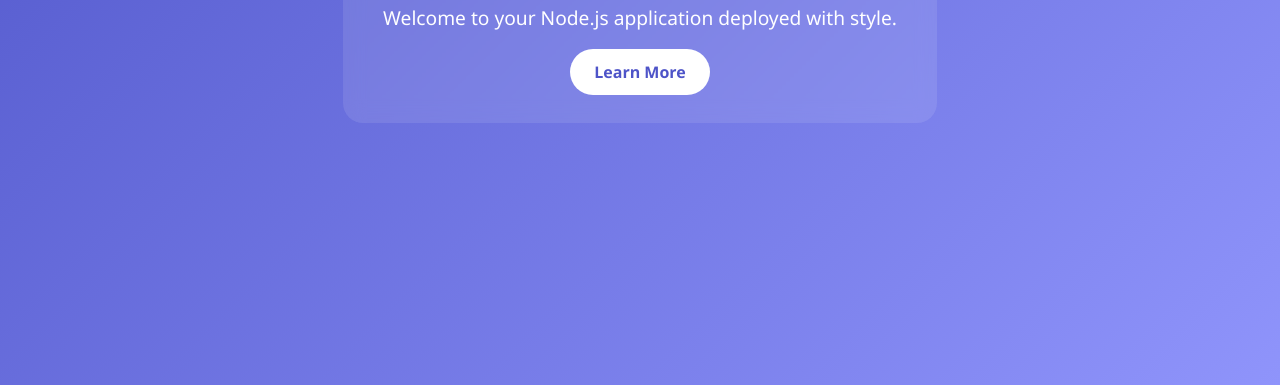
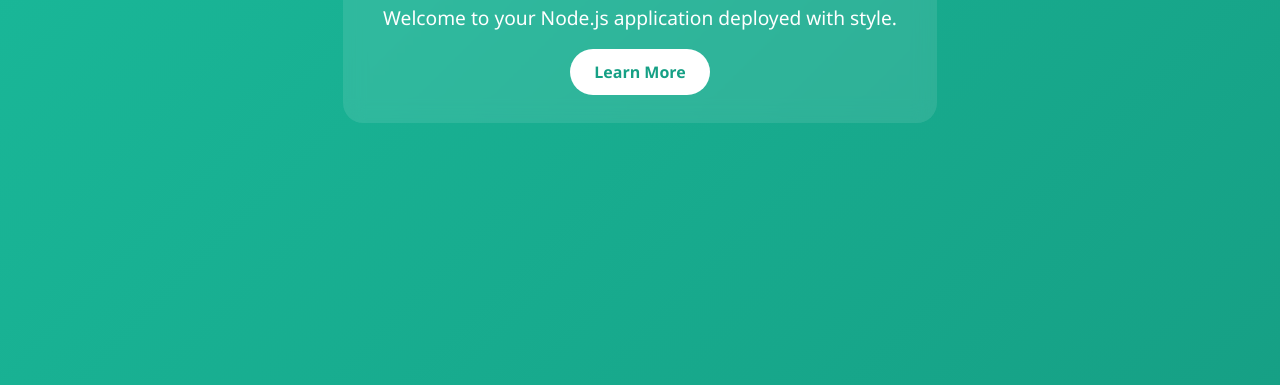
Before and after one commit to YahyaElkhayat/Nodejs-App-Public, a website: page public/index.html in a window 1280 px wide. Shown: the part 415-800 px from the top of the page. Drawn offline with Linux system fonts and the light colour scheme.

Commit message:
second commit

```diff
--- a/public/styles.css
+++ b/public/styles.css
@@ -3,7 +3,7 @@ body {
   margin: 0;
   padding: 0;
   font-family: 'Segoe UI', sans-serif;
-  background: linear-gradient(135deg, #4e54c8, #8f94fb);
+  background: linear-gradient(135deg, #1abc9c, #16a085); /* teal/green gradient */
   color: white;
   display: flex;
   height: 100vh;
@@ -32,7 +32,7 @@ p {
 .btn {
   padding: 12px 24px;
   background-color: #ffffff;
-  color: #4e54c8;
+  color: #16a085; /* darker teal */
   border-radius: 30px;
   text-decoration: none;
   font-weight: bold;
@@ -40,5 +40,6 @@ p {
 }
 
 .btn:hover {
-  background-color: #e0e0e0;
+  background-color: #1abc9c; /* lighter teal on hover */
+  color: white;
 }
```
